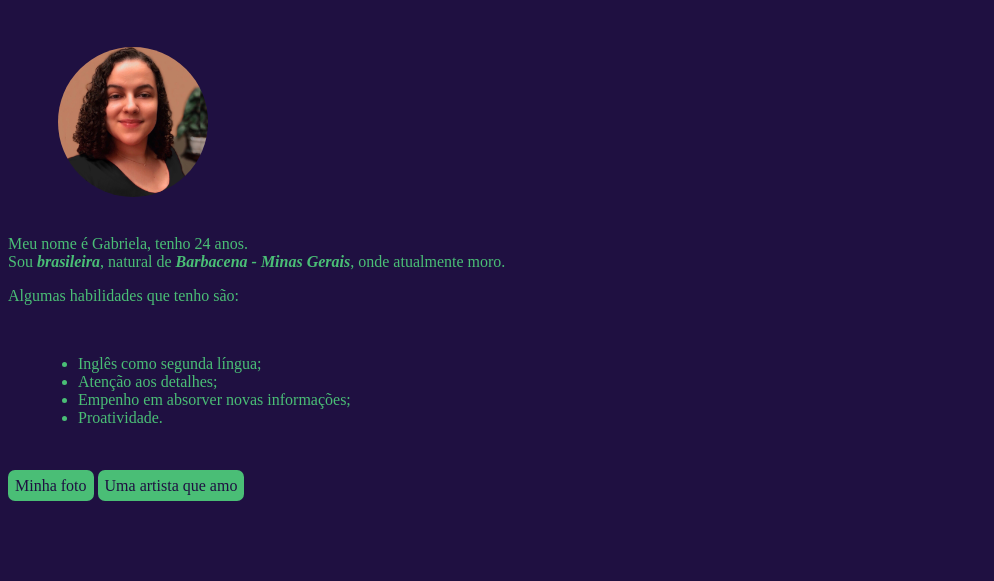
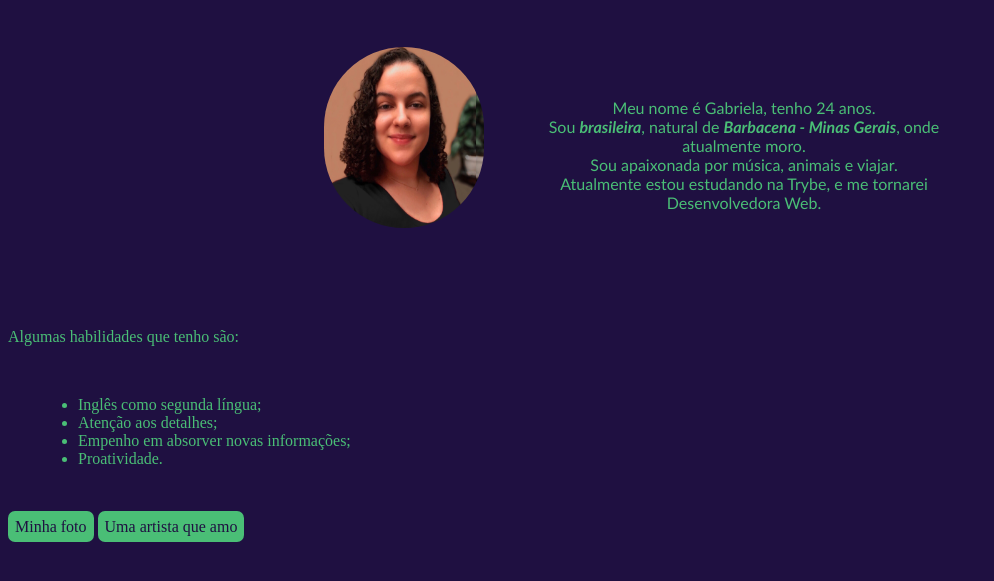
Before and after one commit to devgabrielav/devgabrielav.github.io, a plain HTML site: page index.html in a window 1280 px wide. Shown: the part 61-642 px from the top of the page, without its empty margins (0-994 px from the left). Drawn offline with Linux system fonts and the light colour scheme.

Commit message:
Para não perder progresso

```diff
--- a/index.html
+++ b/index.html
@@ -13,14 +13,17 @@
     <div class="title">
         <h1>Gabriela Vicentini Miranda</h1>
     </div>
-    <div class="imag"><img src="selfie.JPG" alt="Foto rosto Gabriela"></div>
-    <br>
-    <div class="texts">
-        <p>Meu nome é Gabriela, tenho 24 anos.<br> Sou <strong><em>brasileira</em></strong>, natural de
-            <strong><em>Barbacena - Minas Gerais</em></strong>, onde atualmente moro.
-        </p>
+    <div class="box">
+        <div class="imag"><img src="selfie.JPG" alt="Foto rosto Gabriela"></div>
+        <br>
+        <div class="legend">
+            <p>Meu nome é Gabriela, tenho 24 anos.<br> Sou <strong><em>brasileira</em></strong>, natural de
+                <strong><em>Barbacena - Minas Gerais</em></strong>, onde atualmente moro. <br>Sou apaixonada por música,
+                animais e viajar.<br> Atualmente estou estudando na Trybe, e me tornarei Desenvolvedora Web.
+            </p>
+        </div>
     </div>
-    <div class="texts legend">
+    <div class="texts ">
         <p>Algumas habilidades que tenho são:</p>
     </div>
     <br>
--- a/style.css
+++ b/style.css
@@ -5,24 +5,36 @@ body {
 
 img {
     border-radius: 100px;
-    width: 150px;
+    width: 160px;
 }
 
 .imag {
-    margin-left: 50px;
-    margin-top: 50px;
+
+    width: 160px;
+    text-align: center;
+    display: flex;
 }
 
 .title {
     text-align: center;
+    margin-bottom: 50px;
 }
 
-.texts .legend {
+.box{
     text-align: center;
-    font-size: 20px;
-    font-weight: bold;
-    font-style: italic;
-    margin-bottom: -5px;
+    width: 700px;
+     display: flex;
+    margin-left: 25%;
+    margin-bottom: 100px;
+}
+ .legend {
+    text-align: center;
+    font-size: 16px;
+    font-family:'Gill Sans', 'Gill Sans MT', Calibri, 'Trebuchet MS', sans-serif;
+    width: 450px;
+    margin-left: 5%;
+    margin-top: 5%;
+    display: flex;
 }
 
 ul {
```
